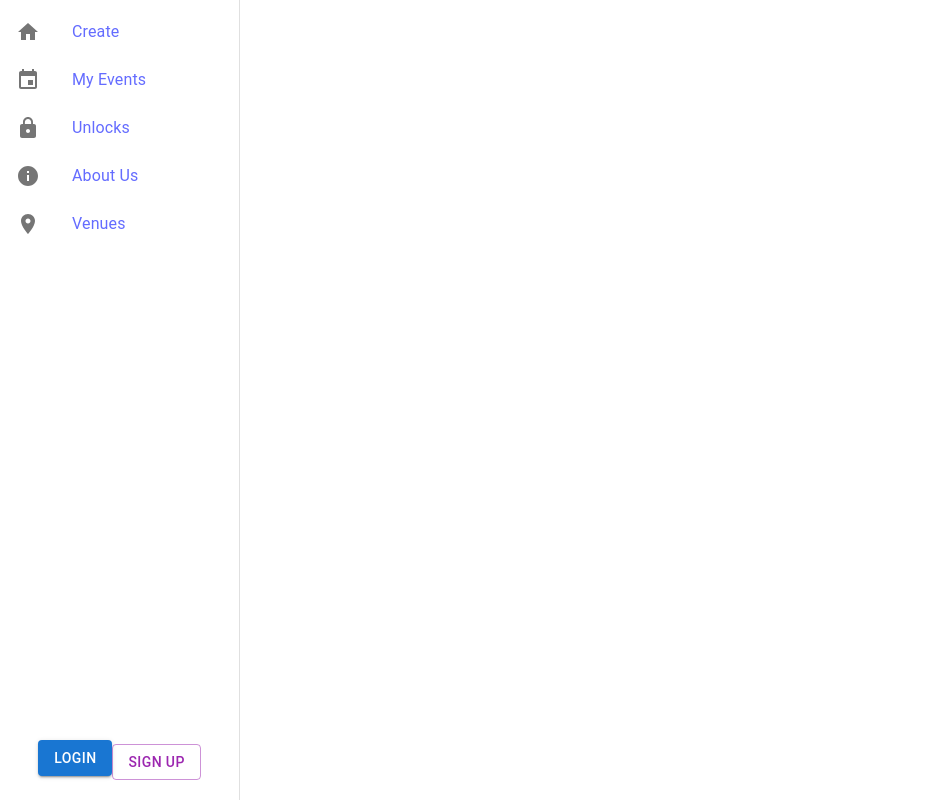
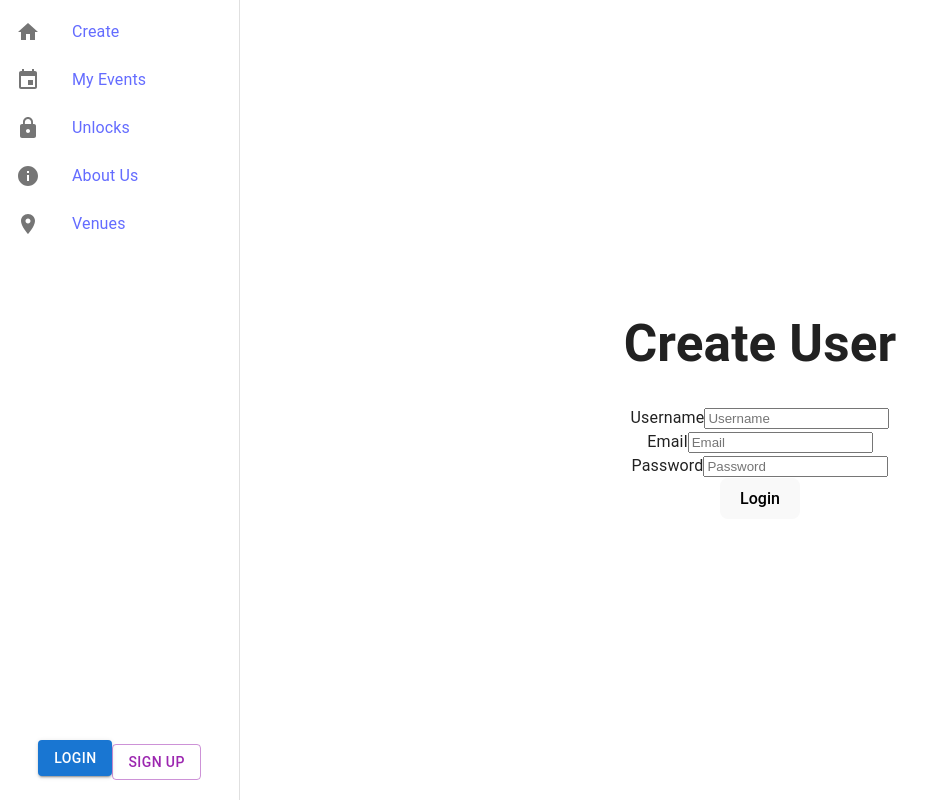
Before and after one commit to CelestialChai/event-planner, a React (Vite) app in the folder client/: page /sign-up in a window 1280 px wide. Shown: the whole page, without its empty margins (0-941 px from the left). Built offline with nearby package versions, Linux system fonts and the light colour scheme.

Commit message:
Added signup page

```diff
--- a/client/src/pages/signup.tsx
+++ b/client/src/pages/signup.tsx
@@ -1,4 +1,118 @@
-const SignUp = () => {}
+import { useState, type FormEvent, type ChangeEvent } from 'react';
+import { useNavigate } from 'react-router-dom';
+import Auth from '../utils/auth';
+import { addUser } from '../api/userAPI';
+import type { NewUserData } from '../interfaces/NewUserData';
 
+const SignUp = () => {
+  const [userData, setUserData] = useState<NewUserData>({
+    username: '',
+    email: '',
+    password: '',
+  });
 
-export default SignUp
+  // Added error state for signing up new user
+  const [error, setError] = useState<string | null>(null);
+  const [message, setMessage] = useState<string | null>(null);
+  const navigate = useNavigate();
+
+  const handleChange = (
+    e: ChangeEvent<HTMLInputElement | HTMLSelectElement>
+  ) => {
+    const { name, value } = e.target;
+    setUserData({
+      ...userData,
+      [name]: value,
+    });
+  };
+
+  const handleSubmit = async (e: FormEvent) => {
+    e.preventDefault();
+
+    setMessage(null);
+    setError(null);
+
+    // SIMPLE VALIDATION:
+    // When user submits, if they haven't completed all fields, set error state and return out of submit event handler
+    const { username, email, password } = userData;
+    if (!username || !email || !password) {
+      setError('Please complete all fields!');
+      return;
+    } else {
+      setError('');
+    }
+
+    try {
+      const response  = await addUser(userData);
+      Auth.login(response.token);
+
+      if (!response.ok) {
+        const errorData = await response.json();
+        throw new Error(errorData.message || 'Failed to create user');
+      }
+
+      setMessage('User created successfully!');
+      navigate('/create');
+    } catch (err) {
+      console.error('Failed to login', err);
+    }
+  };
+
+  console.log(message);
+  console.log(error);
+
+  return (
+    <div className='form-container'>
+      {error && (
+        <div className='card text-danger p-3'>
+          {error}
+        </div>
+      )}
+      <form className='form add-user-form' onSubmit={handleSubmit}>
+        <h1>Create User</h1>
+        <div className='form-group'>
+          <label>Username</label>
+          <input
+            placeholder='Username'
+            className='form-input'
+            type='text'
+            name='username'
+            value={userData.username || ''}
+            onChange={handleChange}
+          />
+        </div>
+        <div className='form-group'>
+          <label>Email</label>
+          <input
+            placeholder='Email'
+            className='form-input'
+            type='text'
+            name='email'
+            value={userData.email || ''}
+            onChange={handleChange}
+          />
+        </div>
+        <div className='form-group'>
+          <label>Password</label>
+          <input
+            placeholder='Password'
+            className='form-input'
+            type='password'
+            name='password'
+            value={userData.password || ''}
+            onChange={handleChange}
+          />
+        </div>
+        <div className='form-group'>
+          <button className='btn btn-primary' type='submit'>
+            Login
+          </button>
+        </div>
+      </form>
+      {message && <p style={{ color: 'green' }}>{message}</p>}
+      {error && <p style={{ color: 'red' }}>{error}</p>}
+    </div>
+  );
+};
+
+export default SignUp;
```
